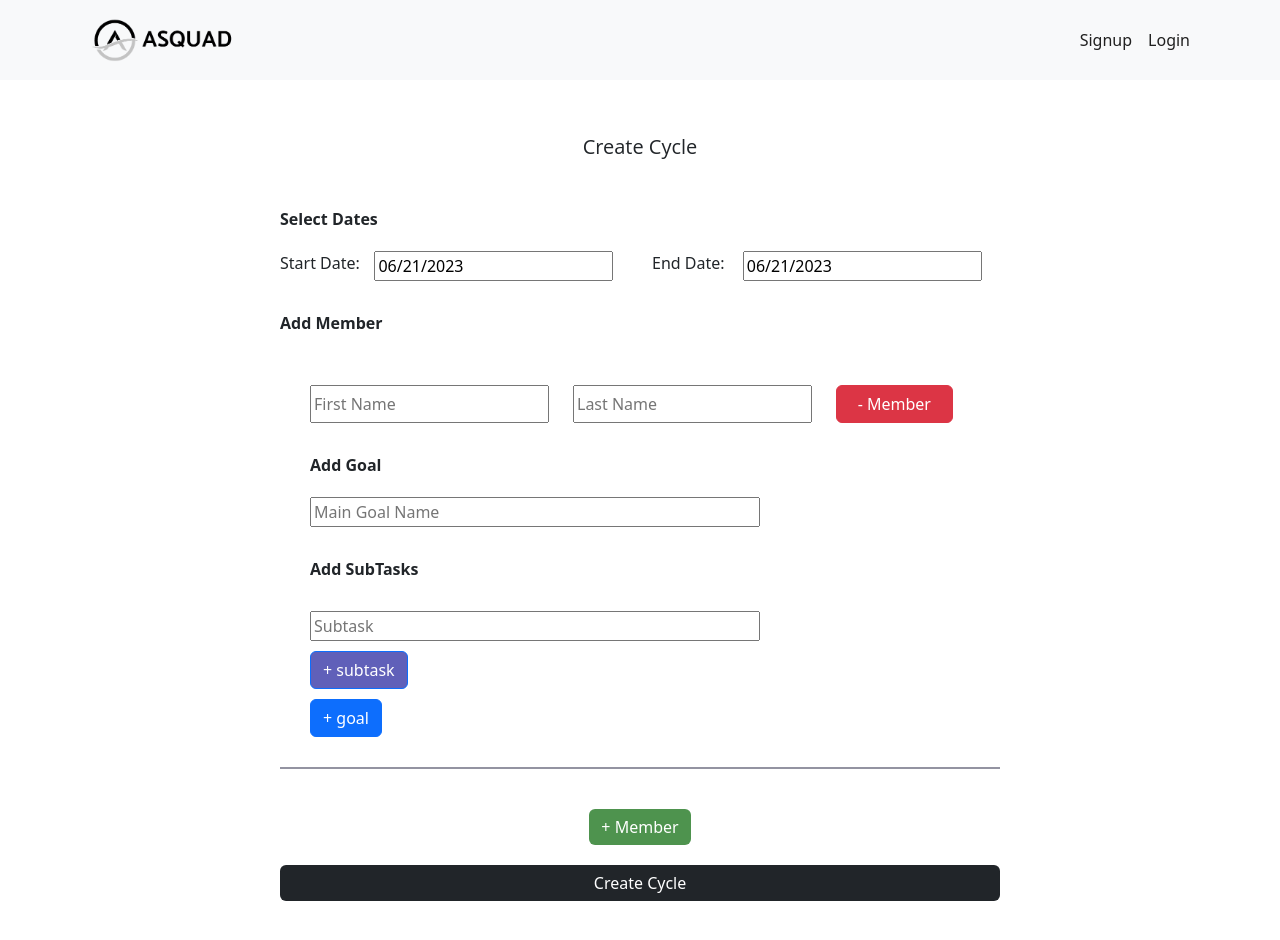
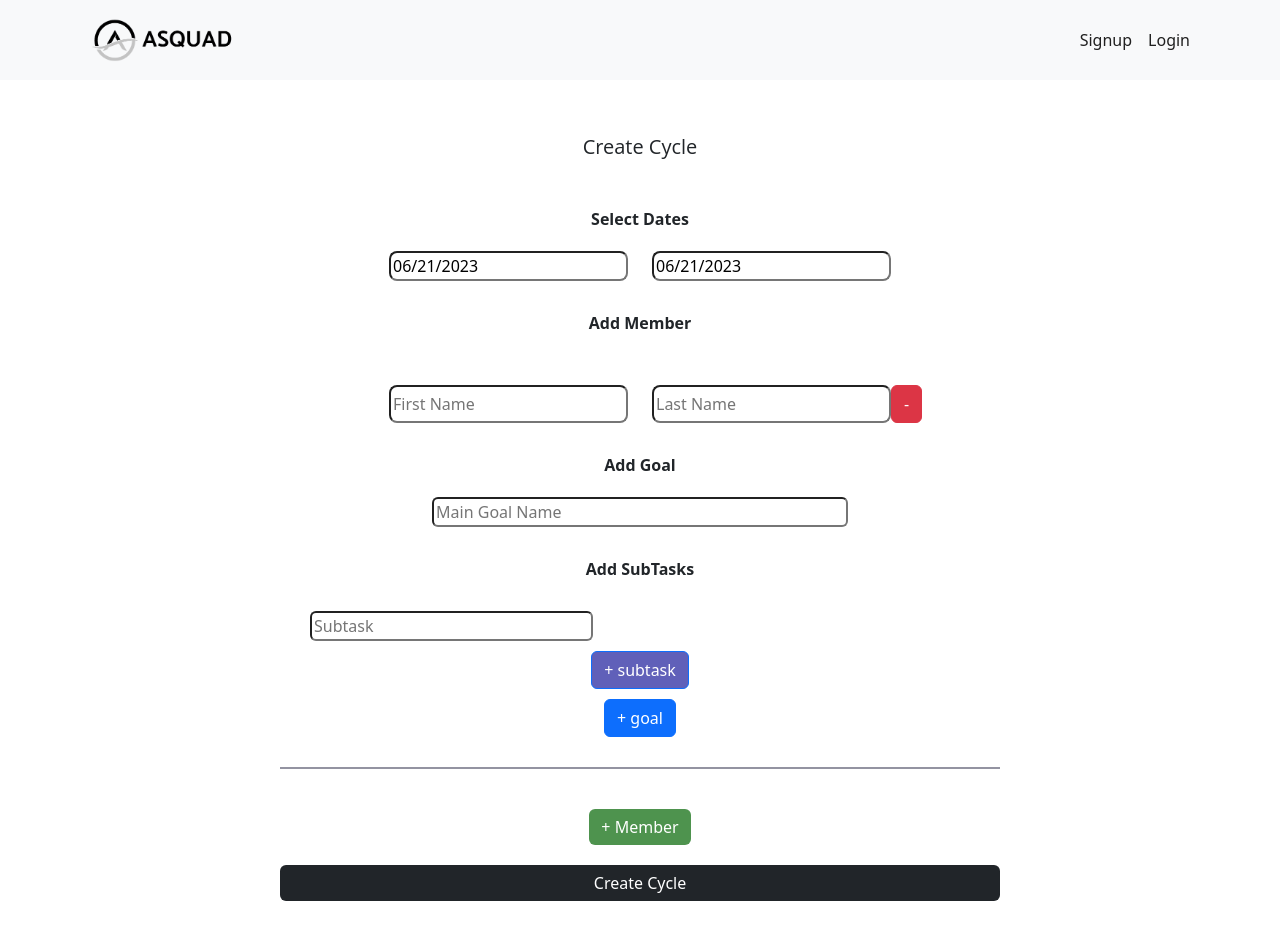
Before and after one commit to NaveenDK/asquad-frontend, a React (Create React App) app: page /create in a window 1280 px wide. Built offline with nearby package versions, Linux system fonts and the light colour scheme; no server answers.

Commit message:
create-cycle updates

```diff
--- a/src/App.css
+++ b/src/App.css
@@ -405,3 +405,20 @@ input#formName.form-rounded {
   align-items: center;
   box-shadow: 0px 4px 4px 0px rgba(0, 0, 0, 0.25);
 }
+
+/*Create form*/
+.form-group.dateFields {
+  text-align: center;
+  /* justify-content: center!important; */
+}
+.form-group.ownerFields {
+  text-align: center;
+}
+input.mainGoal {
+  width: 63%;
+  border-radius: 6px;
+}
+input.subTaskField {
+  width: 63% !important;
+  border-radius: 6px;
+}
--- a/src/components/CreateCycle.js
+++ b/src/components/CreateCycle.js
@@ -136,14 +136,20 @@ const CreateCycle = () => {
           <div className="form-group dateFields">
             <label className="boldLabel">Select Dates</label>
             <Row>
-              <Col>
-                <label>Start Date: </label>
-                <DatePicker selected={startDate} onChange={onChangeStartDate} />
+              <Col className="justify-content-end">
+                <DatePicker
+                  selected={startDate}
+                  onChange={onChangeStartDate}
+                  className="rounded-3"
+                />
               </Col>
-              <Col>
+              <Col className="justify-content-start">
                 {" "}
-                <label>End Date: </label>
-                <DatePicker selected={endDate} onChange={onChangeEndDate} />
+                <DatePicker
+                  selected={endDate}
+                  onChange={onChangeEndDate}
+                  className="rounded-3"
+                />
               </Col>
             </Row>
           </div>
@@ -154,29 +160,28 @@ const CreateCycle = () => {
               return (
                 <div className="singleOwnerField" key={index}>
                   <Row>
-                    <Col>
+                    <Col className="justify-content-end">
                       <input
                         name="firstName"
                         placeholder="First Name"
                         value={input.firstName}
                         onChange={(event) => handleAddMore(index, event)}
+                        className="rounded-3"
                       />
                     </Col>
-                    <Col>
+                    <Col className="justify-content-start">
                       <input
                         name="lastName"
                         placeholder="Last Name"
                         value={input.lastName}
                         onChange={(event) => handleAddMore(index, event)}
+                        className="rounded-3"
                       />
-                    </Col>
-
-                    <Col>
                       <button
                         className="btn btn-danger minusMember"
                         onClick={() => removeFields(index)}
                       >
-                        - Member
+                        -
                       </button>
                     </Col>
                   </Row>
@@ -185,9 +190,10 @@ const CreateCycle = () => {
                     return (
                       <div className="goals-wrapper" key={i}>
                         <label className="boldLabel">Add Goal</label>
-                        <Row>
-                          <Col>
+                        <Row className="justify-content-center">
+                          <Col className="d-flex align-items-center justify-content-center">
                             <input
+                              className="mainGoal"
                               name="mainGoal"
                               placeholder="Main Goal Name"
                               value={goal.mainGoal}
@@ -196,14 +202,17 @@ const CreateCycle = () => {
                               }
                             />
                           </Col>
+                        </Row>
+                        <Row className="justify-content-center">
                           <div className="subtasks-outerwrapper">
                             <label className="boldLabel">Add SubTasks</label>
                             {goal.subTasks.map((sb, j) => {
                               return (
                                 <div className="subtask-innerwrapper" key={j}>
-                                  <Row>
-                                    <Col className="subtask-div">
+                                  <Row className="justify-content-center">
+                                    <Col className="subtask-div ">
                                       <input
+                                        className="subTaskField"
                                         name="subTask"
                                         placeholder="Subtask"
                                         value={sb.task}
```
